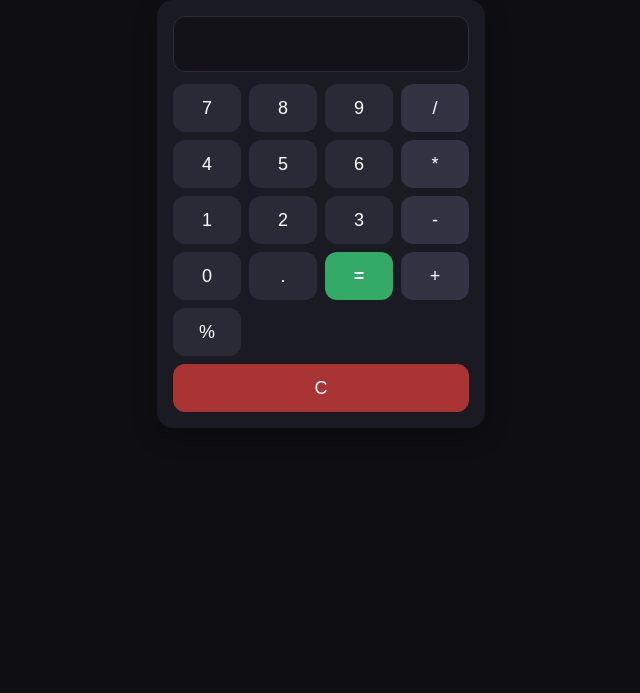
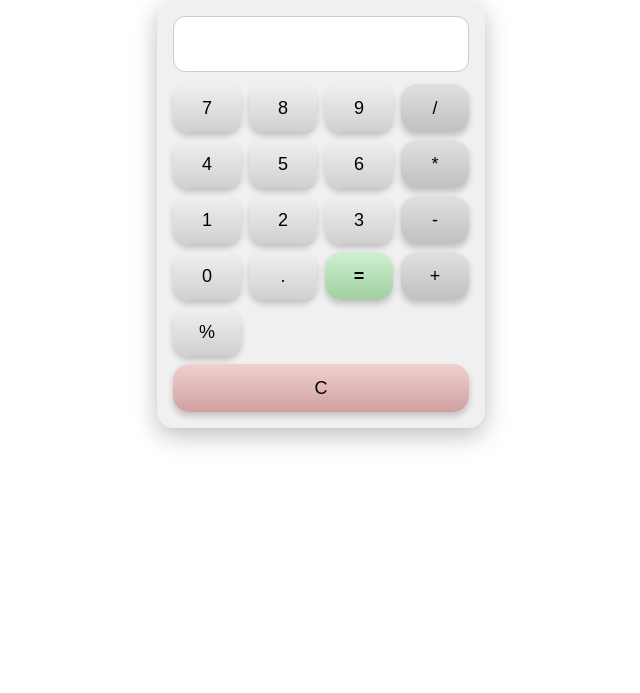
Before and after one commit to mamchenko809-del/calculator, a plain HTML site: page index.html in a window 1280 px wide. Shown: the part 107-800 px from the top of the page, without its empty margins (319-959 px from the left). Drawn offline with Linux system fonts and the light colour scheme.

Commit message:
Изменен цвет фона

```diff
--- a/style.css
+++ b/style.css
@@ -1,12 +1,12 @@
 * { box-sizing: border-box; }
-body { margin: 0; font-family: system-ui, Arial, sans-serif; background:#0f0f12; color:#e8e8e8; }
+body { margin: 0; font-family: system-ui, Arial, sans-serif; background:#ffffff; color:#000; }
 .wrap { max-width: 360px; margin: 48px auto; padding: 0 16px; }
 h1 { font-weight: 600; margin: 0 0 16px; }
-.calc { background:#1a1a22; border-radius: 16px; padding: 16px; box-shadow: 0 8px 24px rgba(0,0,0,.25); }
-.display { width: 100%; height: 56px; font-size: 24px; padding: 8px 12px; border-radius: 12px; border:1px solid #2e2e3a; background:#121218; color:#fff; margin-bottom: 12px; }
+.calc { background:#f0f0f0; border-radius: 16px; padding: 16px; box-shadow: 0 8px 24px rgba(0,0,0,.25); }
+.display { width: 100%; height: 56px; font-size: 24px; padding: 8px 12px; border-radius: 12px; border:1px solid #cccccc; background:#ffffff; color:#000; margin-bottom: 12px; }
 .keys { display: grid; grid-template-columns: repeat(4, 1fr); gap: 8px; }
-button { height: 48px; border: none; border-radius: 12px; background:#2a2a36; color:#fff; font-size: 18px; cursor: pointer; }
-button.op { background:#334; }
-button.eq { background:#3a6; font-weight: 700; }
-button.clr { background:#a33; }
-button:active { filter: brightness(1.1); }
+button { height: 48px; border: none; border-radius: 16px; background: linear-gradient(to bottom, #f0f0f0, #d0d0d0); color:#000; font-size: 18px; cursor: pointer; box-shadow: 0 4px 6px rgba(0,0,0,0.2); transition: all 0.1s ease; }
+button.op { background: linear-gradient(to bottom, #e0e0e0, #c0c0c0); }
+button.eq { background: linear-gradient(to bottom, #d0f0d0, #a0d0a0); font-weight: 700; }
+button.clr { background: linear-gradient(to bottom, #f0d0d0, #d0a0a0); }
+button:active { transform: translateY(2px); box-shadow: 0 2px 3px rgba(0,0,0,0.2); }
```
